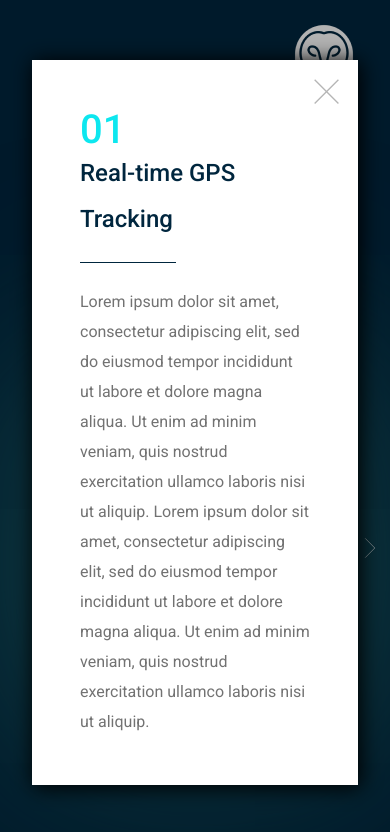
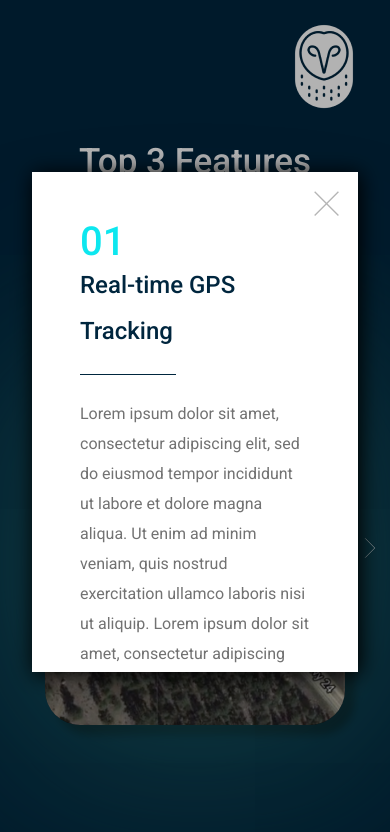
Before and after one commit to Zack-Contreras/SamsaraProject, a Vue app: page / in a window 390 px wide. Both pictures are taken after a click on the picture 305 px from the left and 437 px from the top of the page. Shown: the top 832 px of the page. Built offline with nearby package versions, Linux system fonts and the light colour scheme.

Commit message:
update modal height

```diff
--- a/src/components/modal.vue
+++ b/src/components/modal.vue
@@ -113,6 +113,7 @@
     @media screen and (max-width: 767px) {
         .modal {
             height: auto;
+            max-height: 500px;
             margin-left: 2rem;
             margin-right: 2rem;
             padding: 0 3rem 3rem 3rem;
```
